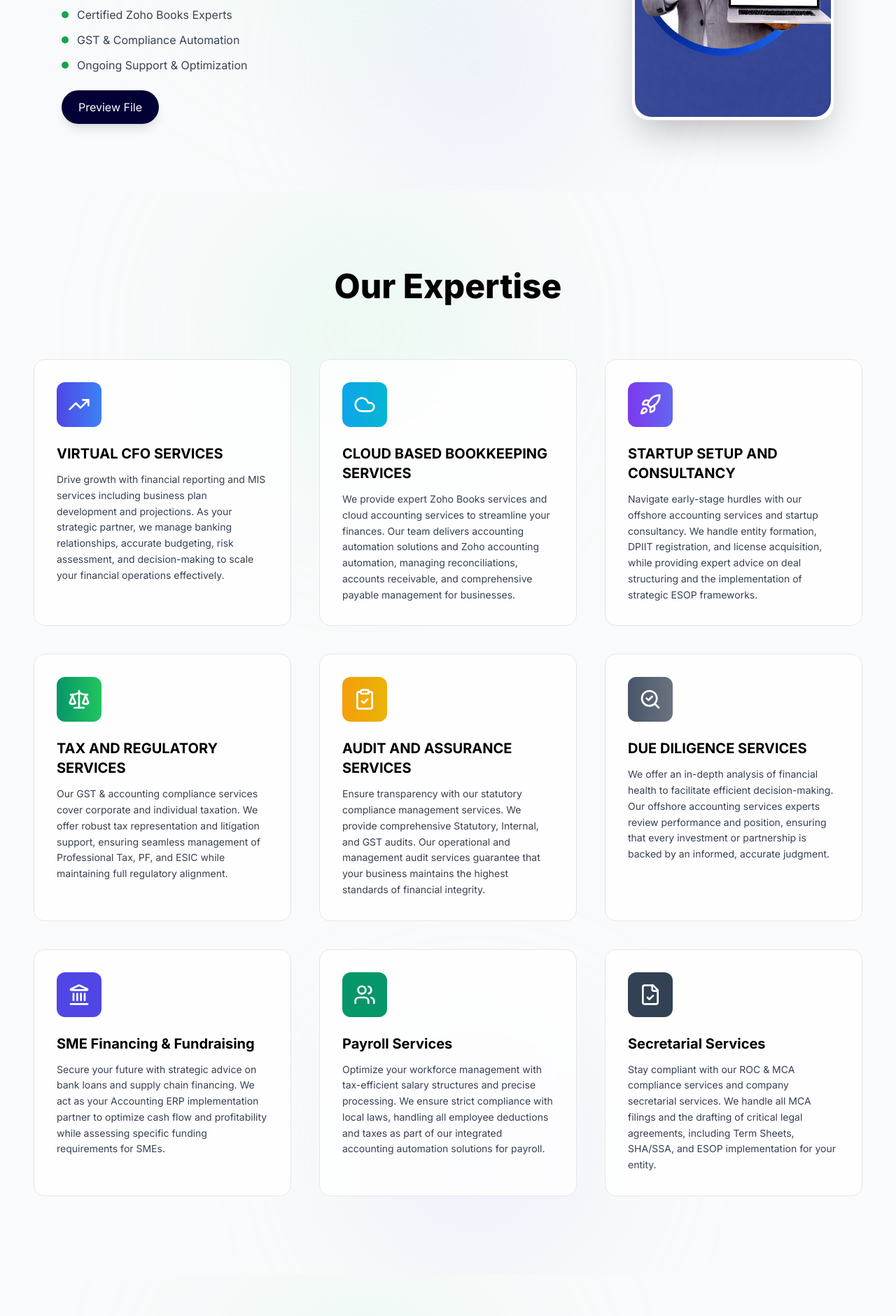
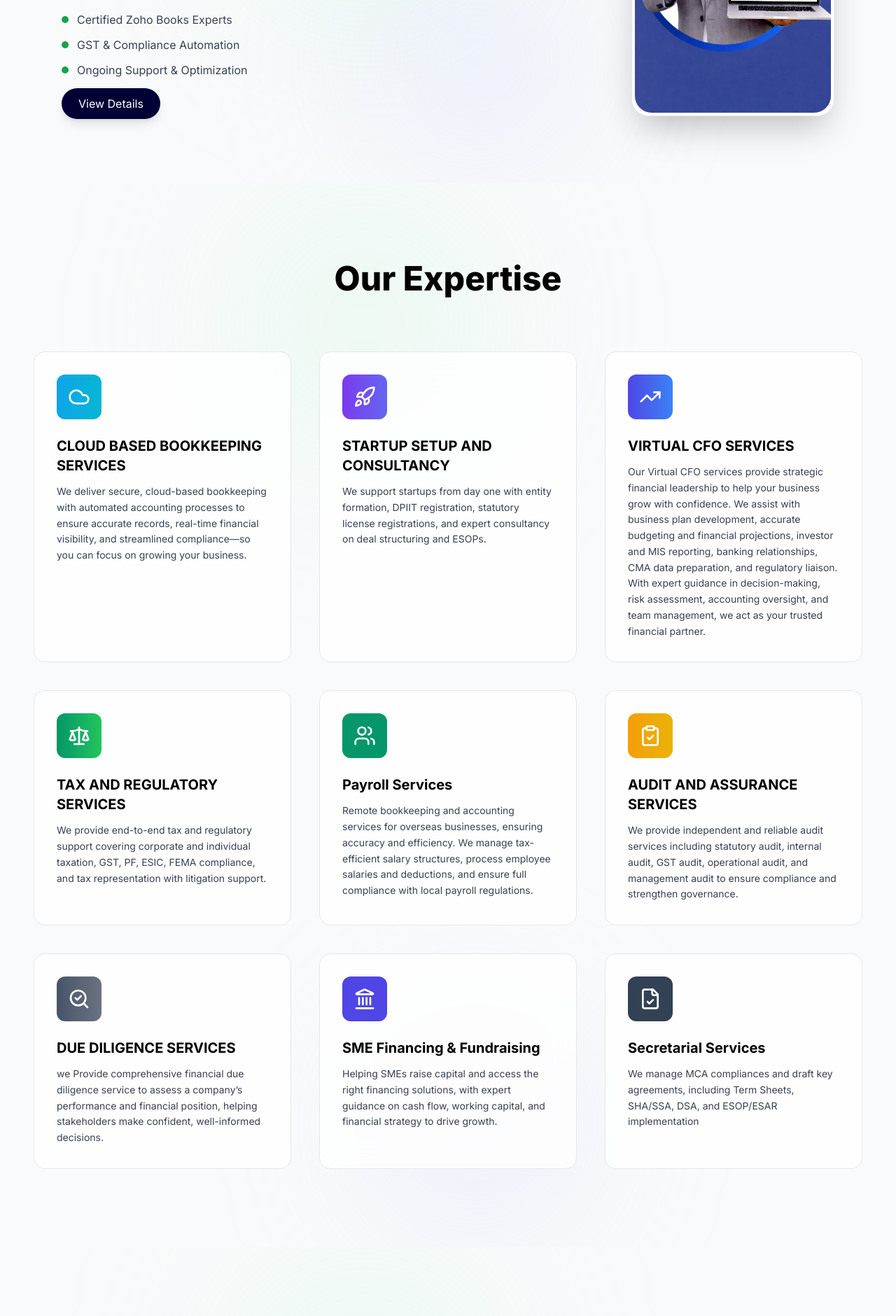
Before and after one commit to ContentlyWriters/jvsmindia, a Next.js app: page / in a window 1280 px wide. Shown: the part 900-2780 px from the top of the page at 70% size. Built offline with nearby package versions, Linux system fonts and the light colour scheme.

Commit message:
first commit

```diff
--- a/src/components/main/footer/index.js
+++ b/src/components/main/footer/index.js
@@ -22,7 +22,7 @@ export default function Footer() {
         {/* Left Section */}
         <div className="text-center md:text-left space-y-2">
           <p className="text-sm text-whie">&copy; {new Date().getFullYear()} jvsmindia.com. All Rights Reserved.</p>
-          <p className="text-xs text-whie">Disclaimer: All content is for informational purposes only.</p>
+          <p className="text-xs text-whie">Disclaimer: All services by JVSM & Associates are provided as per applicable professional and regulatory standards. Website content is for informational purposes only.</p>
           <p className="text-xs text-lack text-whie font-bold">Powered by  <a href="https://www.contentlywriters.com" target="_blank" className="text-[#5b6cf2] font-semibold">ContentlyWriters </a>  </p>
         </div>
 
--- a/src/components/main/home/ZohoPartnerSection/index.js
+++ b/src/components/main/home/ZohoPartnerSection/index.js
@@ -5,10 +5,9 @@ import { useState } from "react";
 import { FaTimes } from "react-icons/fa";
 
 export default function ZohoPartnerSection() {
-  const [isModalOpen, setIsModalOpen] = useState(false);
 
-  // Example file URL
-  const fileUrl = "file/zoho-page.html"; // Replace with your file URL (PDF, Word, image, HTML, etc.)
+
+
 
   return (
     <section className="w-full py-24 bg-gray-50 relative overflow-hidden">
@@ -50,12 +49,13 @@ export default function ZohoPartnerSection() {
           </div>
 
           {/* 🔹 Preview Button */}
-          <button
-            onClick={() => setIsModalOpen(true)}
+          <a
+          href="/zoho"
+
             className="px-6 py-3 bg-[#020035] text-white rounded-full shadow-lg hover:bg-black transition"
           >
-            Preview File
-          </button>
+            View Details
+          </a>
         </div>
 
         {/* Right Image */}
@@ -72,31 +72,7 @@ export default function ZohoPartnerSection() {
         </div>
       </div>
 
-      {/* 🔹 Modal */}
-      {isModalOpen && (
-        <div className="fixed inset-0 z-50 flex items-center justify-center bg-black/60 backdrop-blur-sm">
-          <div className="relative w-full max-w-4xl mx-4 bg-white rounded-2xl shadow-2xl overflow-hidden">
 
-            {/* Close Button */}
-            <button
-              onClick={() => setIsModalOpen(false)}
-              className="absolute top-4 right-4 text-gray-700 hover:text-red-600 text-2xl"
-            >
-              <FaTimes />
-            </button>
-
-            {/* File Preview Area */}
-            <div className="w-full h-[80vh]">
-              {/* PDF/Word/HTML/Image can go here */}
-              <iframe
-                src={fileUrl}
-                className="w-full h-full"
-                frameBorder="0"
-              ></iframe>
-            </div>
-          </div>
-        </div>
-      )}
 
     </section>
   );
--- a/src/components/main/home/banner/index.js
+++ b/src/components/main/home/banner/index.js
@@ -3,11 +3,11 @@ import { useEffect, useState } from "react";
 import Link from "next/link";
 
 const slides = [
-  "Zoho Implementation Experts",
+  "Zoho Books and Analytic Experts",
   "Pro Startup Finance Experts",
   "Tech Savvy Tech Ready CA Firm",
-  "Accounting ERP Implementation Partner",
-  "Bookkeeping Services for Businesses",
+  "Accounting ERP implementation partner",
+  "we provide cloud-Based Bookkeeping & Accounting Automation Services",
 ];
 
 
--- a/src/components/main/home/service/index.js
+++ b/src/components/main/home/service/index.js
@@ -11,58 +11,61 @@ import { useState } from "react";
 
 
 const features = [
+   {
+    icon: Cloud,
+    title: "CLOUD BASED BOOKKEEPING SERVICES ",
+    desc: "We deliver secure, cloud-based bookkeeping with automated accounting processes to ensure accurate records, real-time financial visibility, and streamlined compliance—so you can focus on growing your business.",
+    color: "from-sky-500 to-cyan-500",   // cloud + tech
+  },
+   {
+    icon: Rocket,
+    title: "STARTUP SETUP AND CONSULTANCY",
+    desc: "We support startups from day one with entity formation, DPIIT registration, statutory license registrations, and expert consultancy on deal structuring and ESOPs.",
+    color: "from-violet-600 to-indigo-500",   // growth acceleration
+  },
   {
     icon: TrendingUp,
     title: "VIRTUAL CFO SERVICES",
-    desc: "Drive growth with financial reporting and MIS services including business plan development and projections. As your strategic partner, we manage banking relationships, accurate budgeting, risk assessment, and decision-making to scale your financial operations effectively.",
+    desc: "Our Virtual CFO services provide strategic financial leadership to help your business grow with confidence. We assist with business plan development, accurate budgeting and financial projections, investor and MIS reporting, banking relationships, CMA data preparation, and regulatory liaison. With expert guidance in decision-making, risk assessment, accounting oversight, and team management, we act as your trusted financial partner.",
     color: "from-indigo-600 to-blue-500",   // growth + trust
   },
-  {
-    icon: Cloud,
-    title: "CLOUD BASED BOOKKEEPING SERVICES ",
-    desc: "We provide expert Zoho Books services and cloud accounting services to streamline your finances. Our team delivers accounting automation solutions and Zoho accounting automation, managing reconciliations, accounts receivable, and comprehensive payable management for businesses. ",
-    color: "from-sky-500 to-cyan-500",   // cloud + tech
-  },
-  {
-    icon: Rocket,
-    title: "STARTUP SETUP AND CONSULTANCY",
-    desc: "Navigate early-stage hurdles with our offshore accounting services and startup consultancy. We handle entity formation, DPIIT registration, and license acquisition, while providing expert advice on deal structuring and the implementation of strategic ESOP frameworks. ",
-    color: "from-violet-600 to-indigo-500",   // growth acceleration
-  },
+
+
   {
     icon: Scale,
     title: "TAX AND REGULATORY SERVICES ",
-    desc: "Our GST & accounting compliance services cover corporate and individual taxation. We offer robust tax representation and litigation support, ensuring seamless management of Professional Tax, PF, and ESIC while maintaining full regulatory alignment.",
+    desc: "We provide end-to-end tax and regulatory support covering corporate and individual taxation, GST, PF, ESIC, FEMA compliance, and tax representation with litigation support.",
     color: "from-emerald-600 to-green-500",   // money + balance
+  },
+   {
+    icon: Users,
+    title: "Payroll Services",
+    desc: "Remote bookkeeping and accounting services for overseas businesses, ensuring accuracy and efficiency. We manage tax-efficient salary structures, process employee salaries and deductions, and ensure full compliance with local payroll regulations.",
+    color: "bg-emerald-600",
   },
   {
     icon: ClipboardCheck,
     title: "AUDIT AND ASSURANCE SERVICES ",
-    desc: "Ensure transparency with our statutory compliance management services. We provide comprehensive Statutory, Internal, and GST audits. Our operational and management audit services guarantee that your business maintains the highest standards of financial integrity.",
+    desc: "We provide independent and reliable audit services including statutory audit, internal audit, GST audit, operational audit, and management audit to ensure compliance and strengthen governance.",
     color: "from-amber-500 to-yellow-500",   // support + attention
   },
   {
     icon: SearchCheck,
     title: "DUE DILIGENCE SERVICES",
-    desc: "We offer an in-depth analysis of financial health to facilitate efficient decision-making. Our offshore accounting services experts review performance and position, ensuring that every investment or partnership is backed by an informed, accurate judgment. ",
+    desc: "we Provide comprehensive financial due diligence  service to assess a company’s performance and financial position, helping stakeholders make confident, well-informed decisions.",
     color: "from-slate-600 to-gray-500",   // reliability + trust
   },
    {
     icon: Landmark,
     title: "SME Financing & Fundraising",
-    desc: "Secure your future with strategic advice on bank loans and supply chain financing. We act as your Accounting ERP implementation partner to optimize cash flow and profitability while assessing specific funding requirements for SMEs.",
+    desc: "Helping SMEs raise capital and access the right financing solutions, with expert guidance on cash flow, working capital, and financial strategy to drive growth.",
     color: "bg-indigo-600",
   },
-  {
-    icon: Users,
-    title: "Payroll Services",
-    desc: "Optimize your workforce management with tax-efficient salary structures and precise processing. We ensure strict compliance with local laws, handling all employee deductions and taxes as part of our integrated accounting automation solutions for payroll.",
-    color: "bg-emerald-600",
-  },
+
   {
     icon: FileCheck,
     title: "Secretarial Services",
-    desc: "Stay compliant with our ROC & MCA compliance services and company secretarial services. We handle all MCA filings and the drafting of critical legal agreements, including Term Sheets, SHA/SSA, and ESOP implementation for your entity.",
+    desc: "We manage MCA compliances and draft key agreements, including Term Sheets, SHA/SSA, DSA, and ESOP/ESAR implementation",
     color: "bg-slate-700",
   },
 ];
--- a/src/components/main/zoho/index.js
+++ b/src/components/main/zoho/index.js
@@ -87,7 +87,7 @@ export default function JVSMConsulting() {
   {/* 🌟 Hero Content */}
   <div className="relative z-10 max-w-5xl mx-auto">
     <h1 className="text-5xl md:text-6xl font-extrabold tracking-tight drop-shadow-lg">
-      JVSM CONSULTING
+      JVSM & ASSOCIATE
     </h1>
     <p className="mt-6 text-xl md:text-2xl text-white/80 drop-shadow-sm">
       Transforming Financial Operations with Intelligent ERP Solutions
@@ -367,7 +367,7 @@ export default function JVSMConsulting() {
   {/* Heading */}
   <div className="text-center max-w-3xl mx-auto mb-20">
     <h2 className="text-4xl md:text-5xl text-black font-extrabold text-center mb-20">
-      Why Choose JVSM Consulting
+      Why Choose JVSM & Associate
     </h2>
 
   </div>
@@ -453,7 +453,7 @@ export default function JVSMConsulting() {
 
         <div>
           <h2 className="text-3xl font-bold text-slate-900 tracking-tight mb-2">
-            JVSM CONSULTING
+            JVSM & ASSOCIATE
           </h2>
 
 
```
